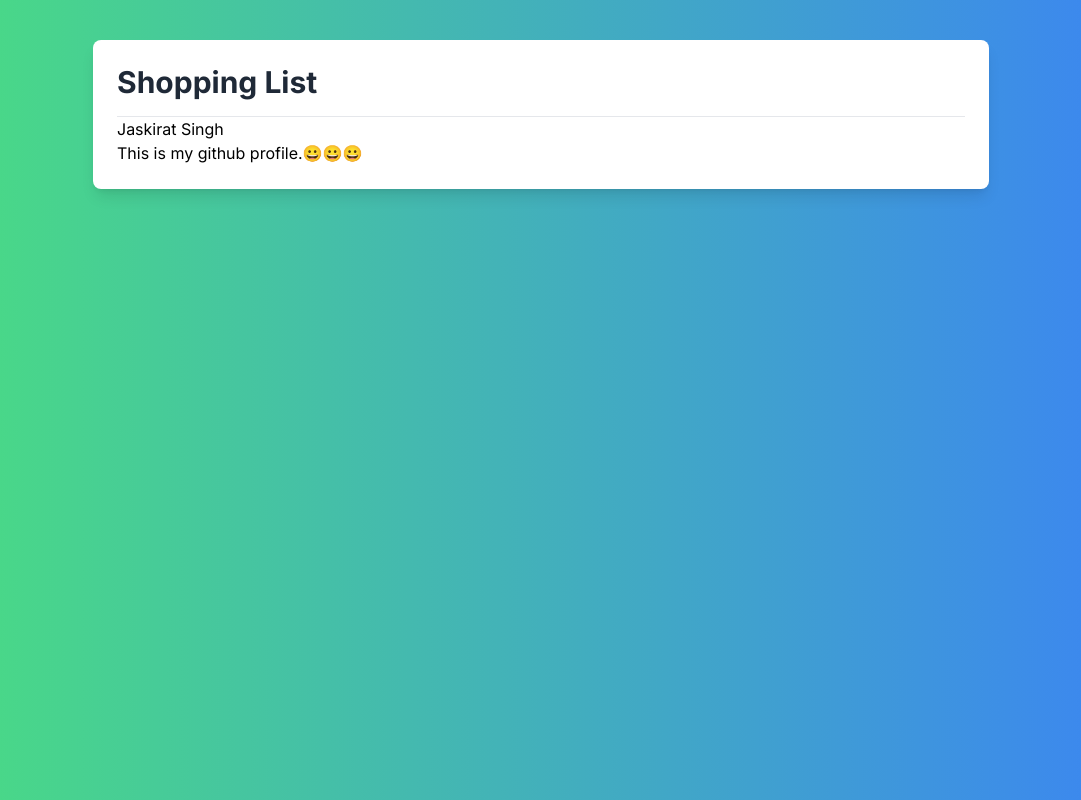
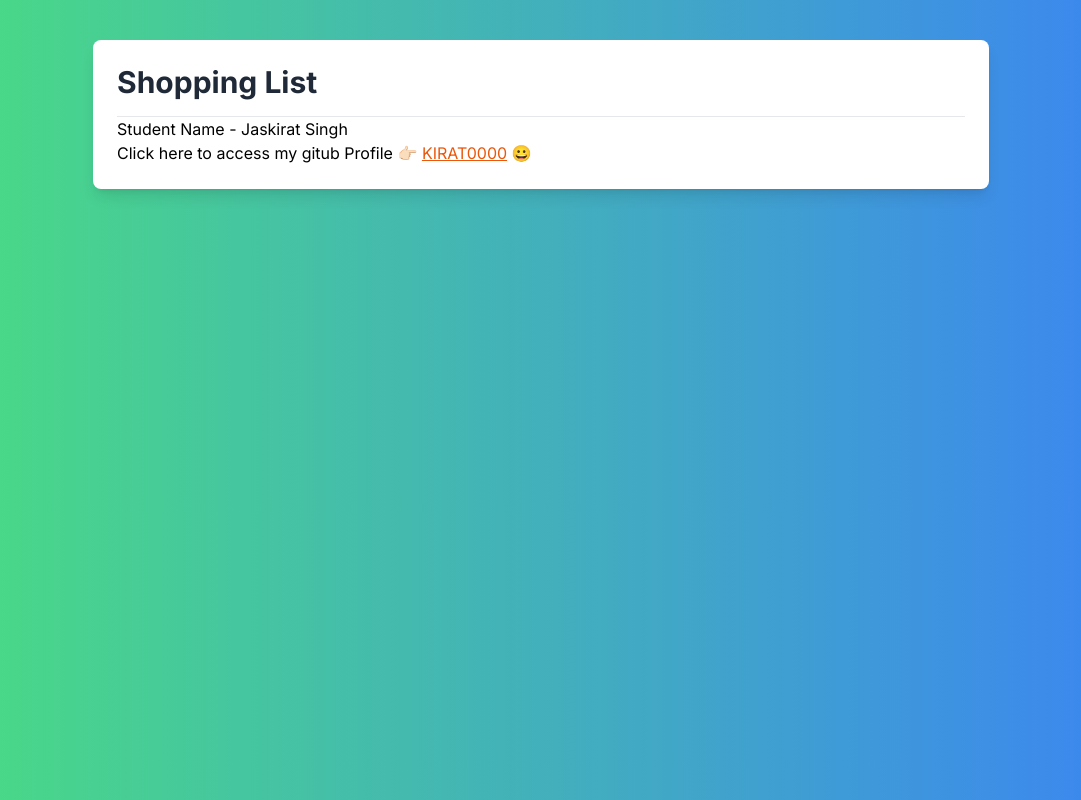
Before and after one commit to kirat0000/cprg306-assignments, a Next.js app: page /week-2 in a window 1280 px wide. Shown: the whole page, without its empty margins (99-1180 px from the left). Built offline with nearby package versions, Linux system fonts and the light colour scheme.

Commit message:
Update student-info.js

```diff
--- a/app/week-2/student-info.js
+++ b/app/week-2/student-info.js
@@ -2,8 +2,8 @@ import Link from "next/link";
 export default function StudentInfo() {
     return (
       <main>
-        <p>Jaskirat Singh</p>
-        <Link href="https://github.com/kirat0000">This is my github profile.😀😀😀 </Link>
+        <p>Student Name - Jaskirat Singh </p>
+        <p>Click here to access my gitub Profile 👉🏻 <Link  href="https://github.com/kirat0000"> <a className="underline text-orange-600 hover:text-purple-400">KIRAT0000</a></Link> 😀</p>
       </main>
     );
   }
```
